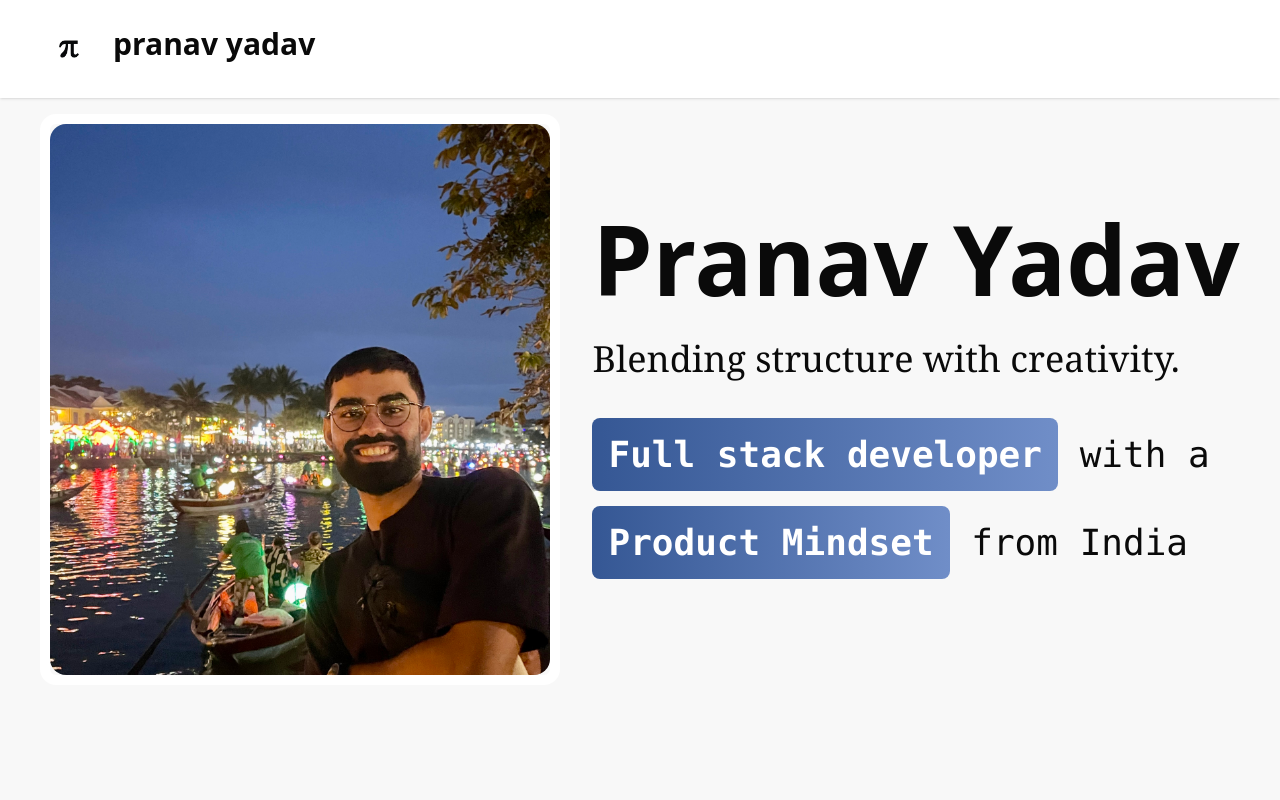
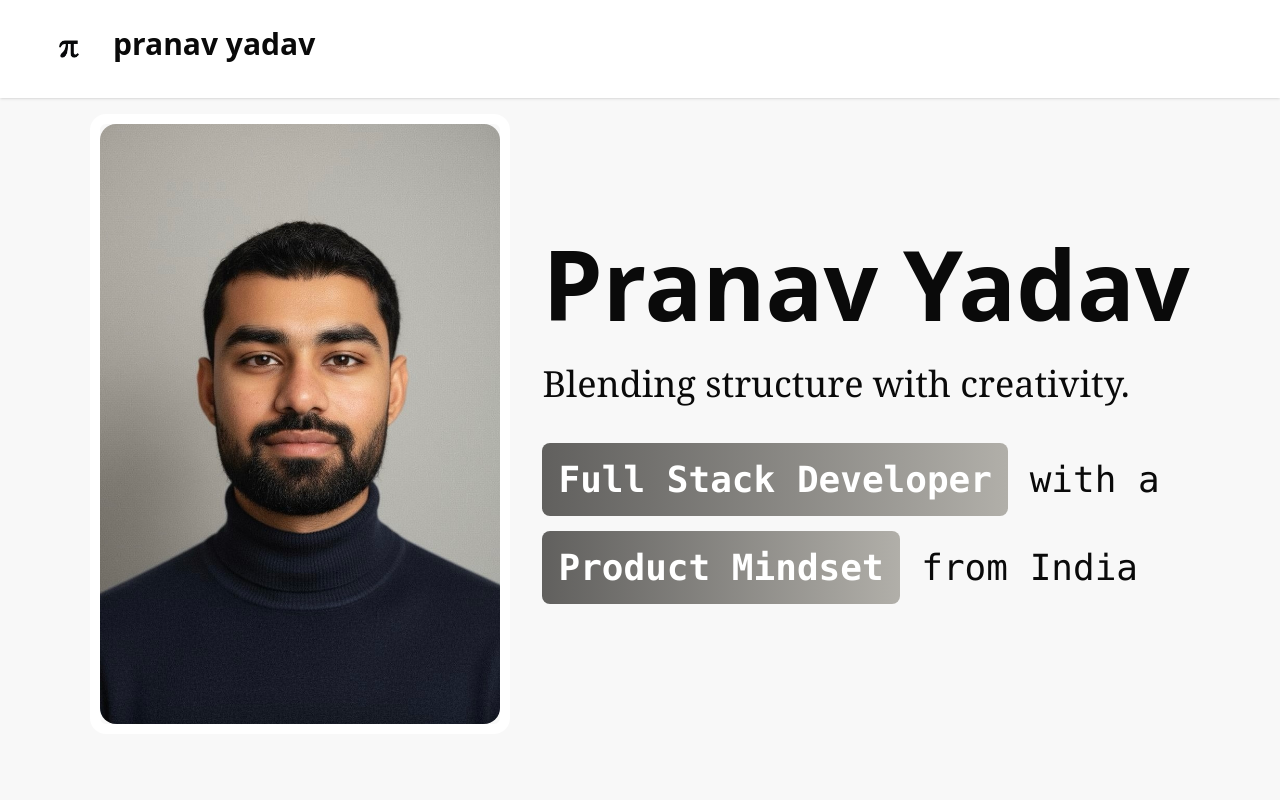
Before and after one commit to pranav-9/my-portfolio, a Next.js app: page / in a window 1280 px wide. Shown: the top 800 px of the page. Built offline with nearby package versions, Linux system fonts and the light colour scheme.

Commit message:
change photo

```diff
--- a/src/app/hero.tsx
+++ b/src/app/hero.tsx
@@ -11,9 +11,11 @@ const Hero = () => {
 
         <div className=" border-10 border-white h-fit rounded-2xl">
           <Image
-            src="/pai.jpeg"
+            src="/pai-2.jpg"
+            // "/pai.jpeg"
+
             alt="Logo"
-            width={500}
+            width={400}
             height={20}
             className="rounded-2xl"
           />
@@ -26,13 +28,13 @@ const Hero = () => {
 
           <div className="flex flex-col gap-0 font-mono text-xl/12 sm:text-4xl/22">
             <p className="  0">
-              <span className="bg-linear-to-r from-[#355794] to-[#708ec8] p-2 sm:p-4  text-white rounded-md font-bold">
-                Full stack developer
+              <span className="bg-linear-to-r from-[#61605e] to-[#b1afa9] p-2 sm:p-4  text-white rounded-md font-bold">
+                Full Stack Developer
               </span>{" "}
               with a
             </p>
             <p className=" 0">
-              <span className="bg-linear-to-r from-[#355794] to-[#708ec8] p-2 sm:p-4 text-white rounded-md font-bold">
+              <span className="bg-linear-to-r from-[#61605e] to-[#b1afa9] p-2 sm:p-4 text-white rounded-md font-bold">
                 Product Mindset
               </span>{" "}
               from India
```
Also changed, not shown: public/pai-2.jpg (added), 1 other file (tests, documents, lock files or other folders).
